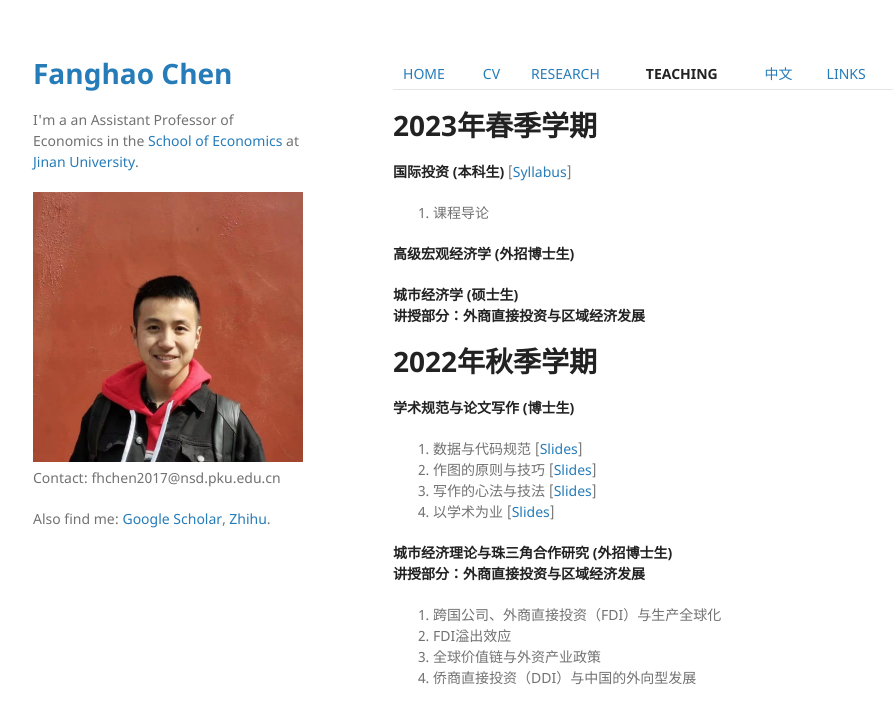
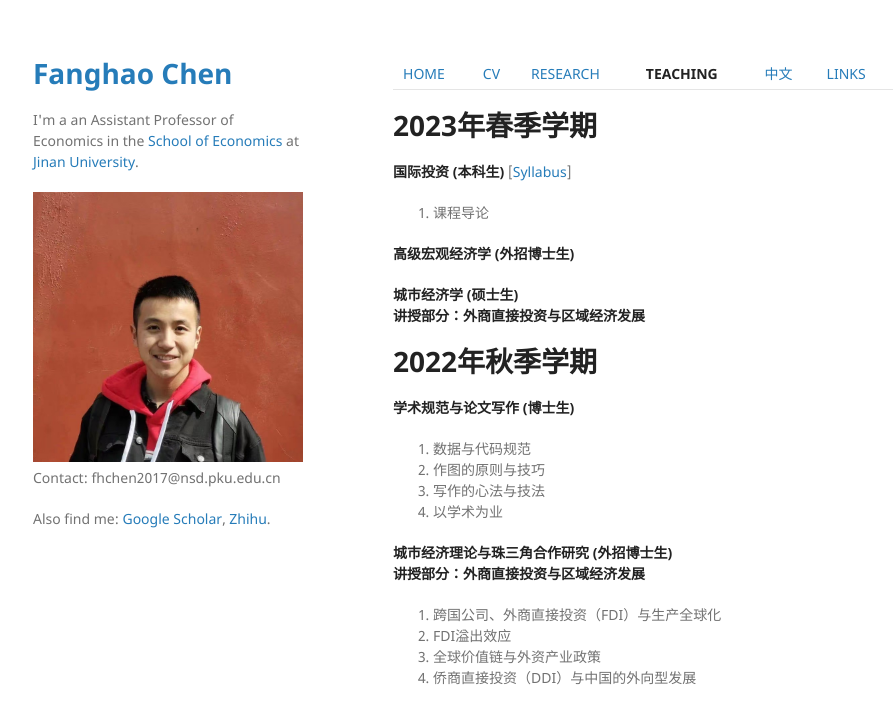
Before and after one commit to FanghaoChen/homepage, a Jekyll site: the page built from teaching.md, in a window 1280 px wide. Shown: the top 724 px of the page, without its empty margins (177-1073 px from the left). Built offline with Jekyll 4.4.1, drawn with Linux system fonts in a browser that asks for light colours; our own code applies the rules of GitHub Pages for plain Markdown files.

Commit message:
Update teaching.md

```diff
--- a/teaching.md
+++ b/teaching.md
@@ -13,10 +13,10 @@
 # 2022年秋季学期
 
 **学术规范与论文写作 (博士生)** <br/>
-1. 数据与代码规范   [[Slides](./assets/Lec1_CodeData_220911.pdf)] <br/>
-2. 作图的原则与技巧 [[Slides](./assets/Lec2_Figure_220911.pdf)] <br/>
-3. 写作的心法与技法 [[Slides](./assets/Lec3_Writing_220921.pdf)]<br/>
-4. 以学术为业       [[Slides](./assets/Lec4_Academic_220921.pdf)] <br/>
+1. 数据与代码规范   <br/>
+2. 作图的原则与技巧 <br/>
+3. 写作的心法与技法 <br/>
+4. 以学术为业 <br/>
 
 **城市经济理论与珠三角合作研究 (外招博士生)** <br/>
 **讲授部分：外商直接投资与区域经济发展**
```
